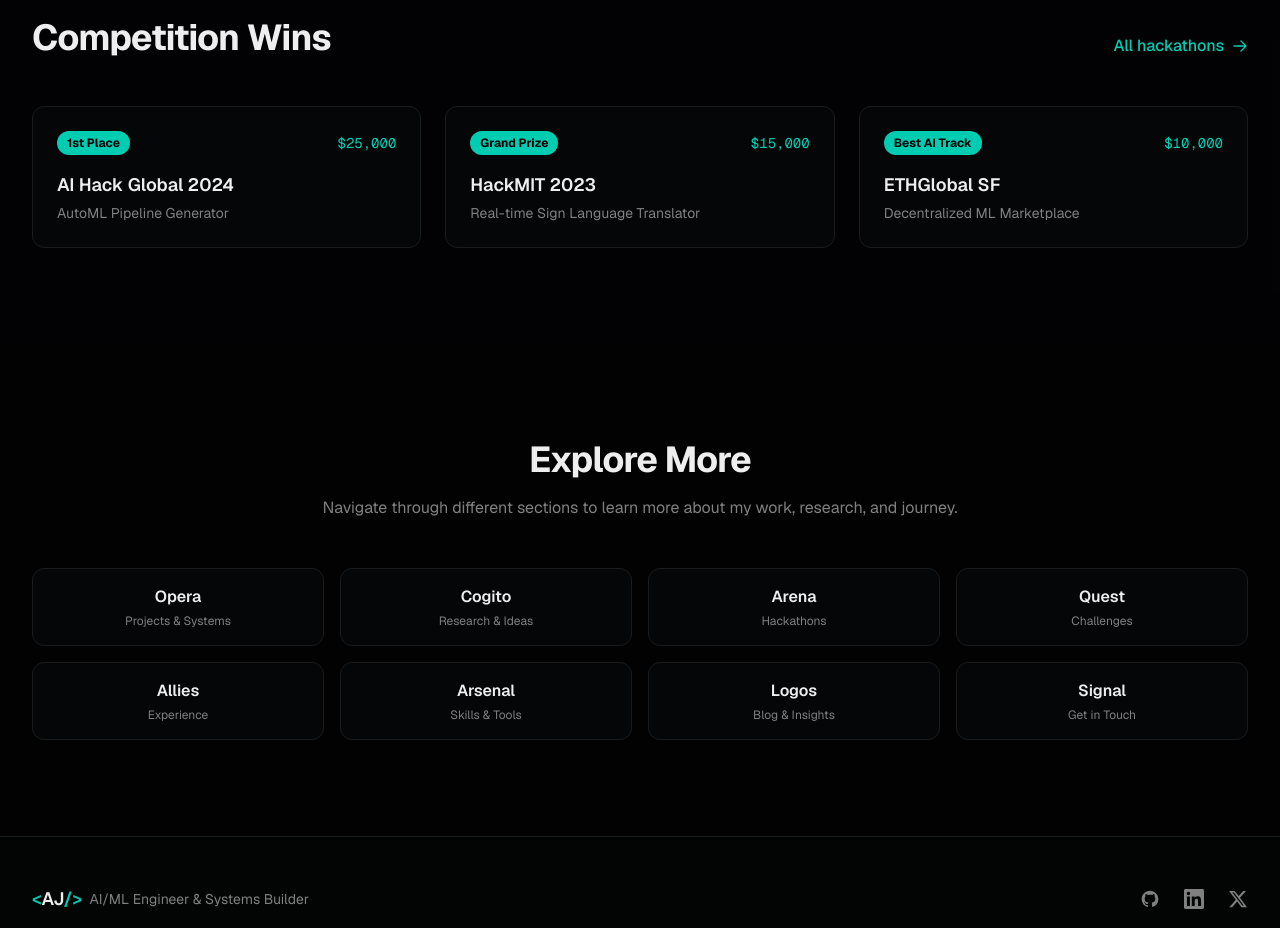
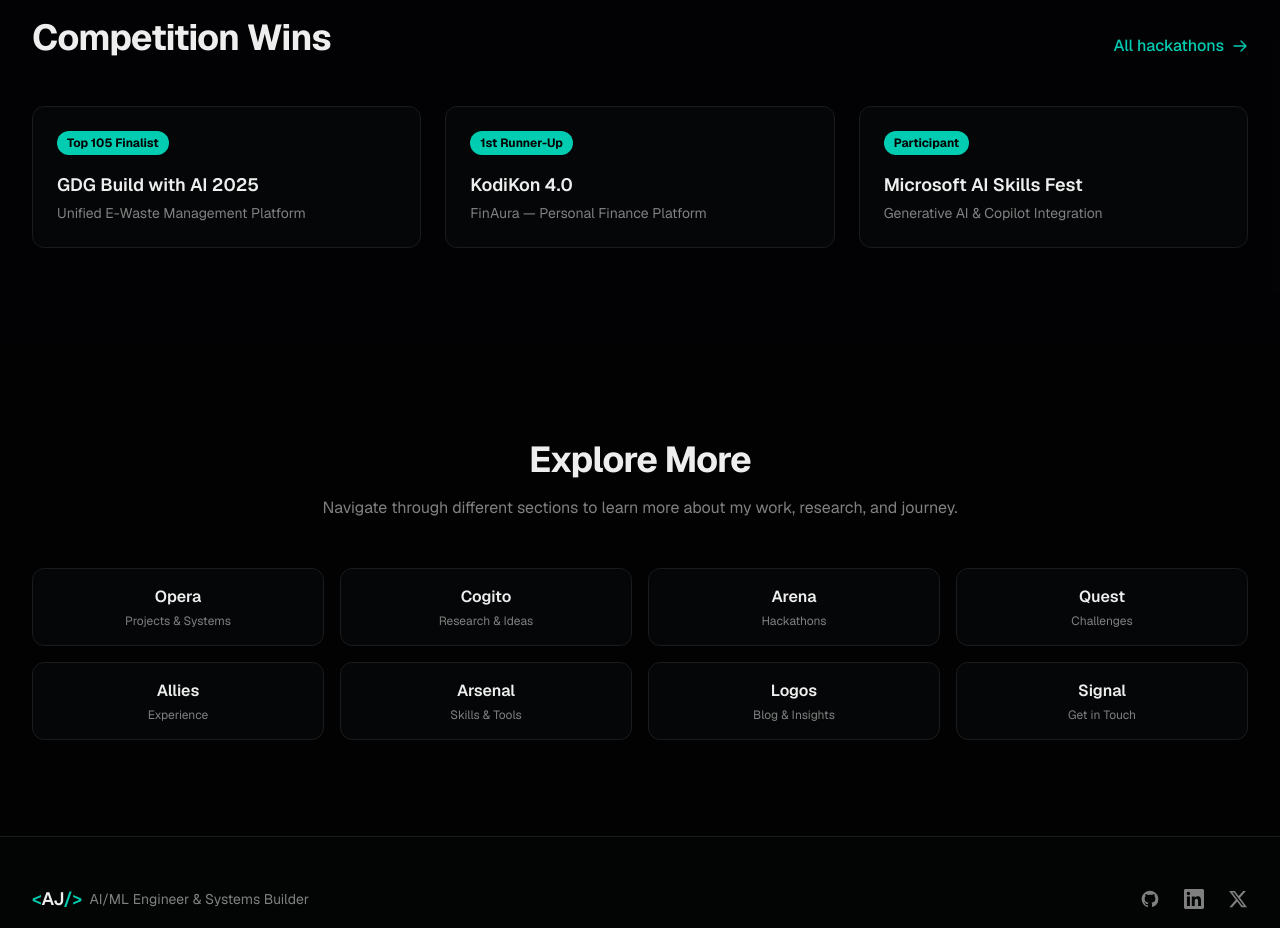
Before and after one commit to jenaarmaan/portfolio, a Next.js app: page / in a window 1280 px wide. Shown: the part 3264-4192 px from the top of the page. Built offline with nearby package versions, Linux system fonts and the light colour scheme.

Commit message:
Updated hackathon highlights section to homepage

```diff
--- a/components/home/hackathon-highlights-section.tsx
+++ b/components/home/hackathon-highlights-section.tsx
@@ -3,22 +3,19 @@ import Link from "next/link"
 export function HackathonHighlightsSection() {
   const hackathons = [
     {
-      name: "AI Hack Global 2024",
-      project: "AutoML Pipeline Generator",
-      result: "1st Place",
-      prize: "$25,000",
+      name: "GDG Build with AI 2025",
+      project: "Unified E-Waste Management Platform",
+      result: "Top 105 Finalist",
     },
     {
-      name: "HackMIT 2023",
-      project: "Real-time Sign Language Translator",
-      result: "Grand Prize",
-      prize: "$15,000",
+      name: "KodiKon 4.0",
+      project: "FinAura — Personal Finance Platform",
+      result: "1st Runner-Up",
     },
     {
-      name: "ETHGlobal SF",
-      project: "Decentralized ML Marketplace",
-      result: "Best AI Track",
-      prize: "$10,000",
+      name: "Microsoft AI Skills Fest",
+      project: "Generative AI & Copilot Integration",
+      result: "Participant",
     },
   ]
 
@@ -53,7 +50,6 @@ export function HackathonHighlightsSection() {
                 <span className="text-xs font-bold px-2.5 py-1 rounded-full bg-primary text-primary-foreground">
                   {hack.result}
                 </span>
-                <span className="text-sm font-mono text-primary">{hack.prize}</span>
               </div>
               <h3 className="text-lg font-semibold mb-1 group-hover:text-primary transition-colors">{hack.name}</h3>
               <p className="text-muted-foreground text-sm">{hack.project}</p>
```
